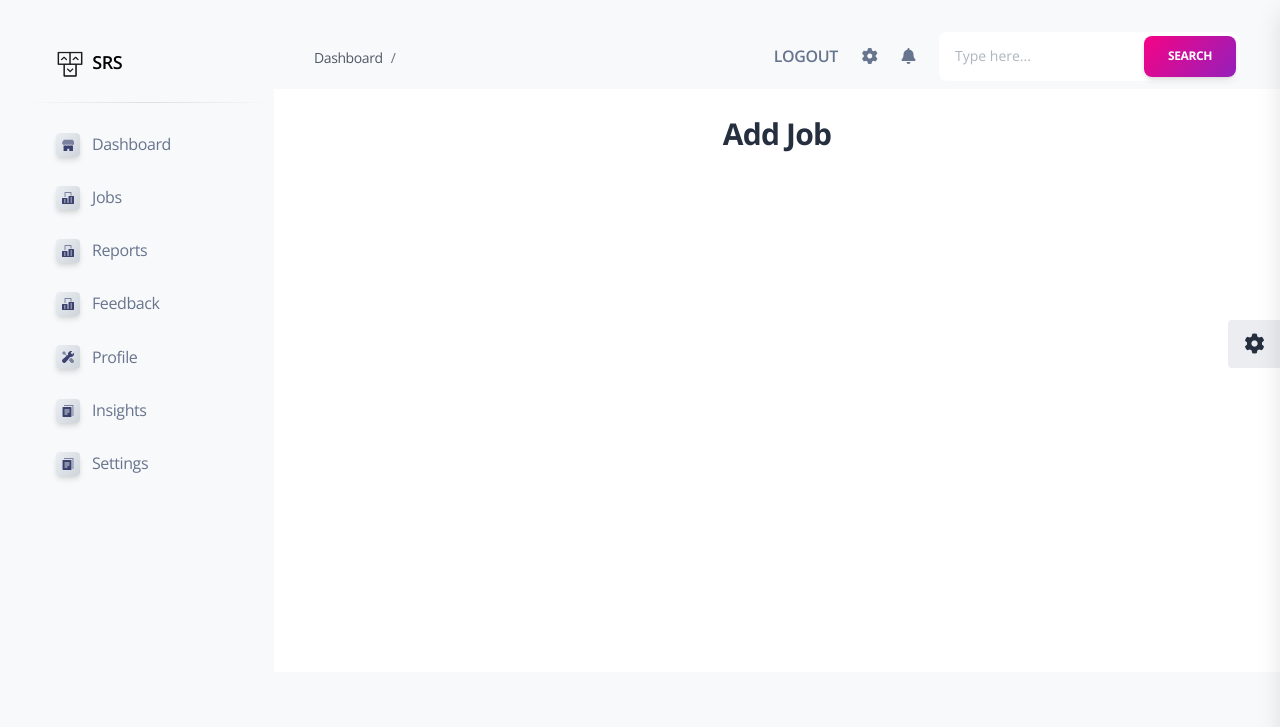
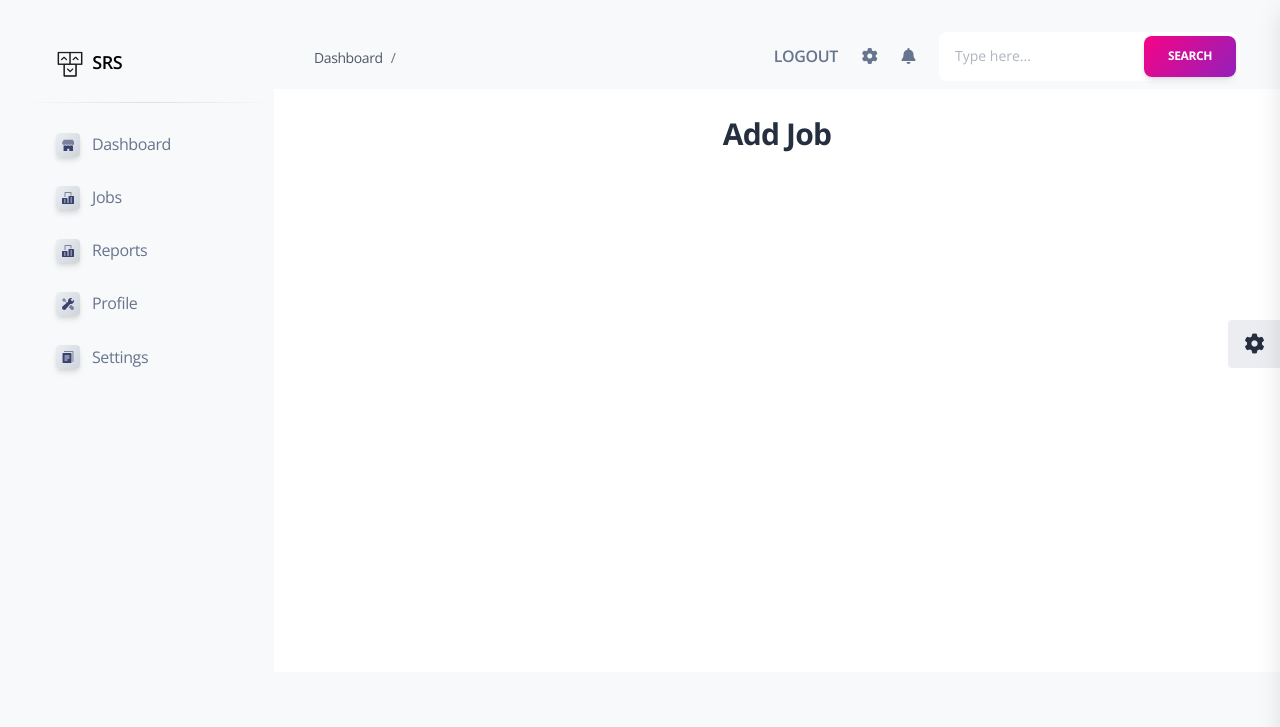
Before and after one commit to usmanikram/Smart-Resume-Screening, a Django app: template SRS/users/templates/addjob.html in a window 1280 px wide. Shown: the top 727 px of the page. Run offline with Django 3.2, Linux system fonts and the light colour scheme; the template is opened without the code that fills it, so the values that code supplies are empty; some libraries are stand-ins or nearby versions.

Commit message:
templates and includes

```diff
--- a/SRS/templates/includes/navigation.html
+++ b/SRS/templates/includes/navigation.html
@@ -40,7 +40,7 @@
                   <a class="dropdown-item border-radius-md" href="javascript:;">
                     <div class="d-flex py-1">
                       <div class="my-auto">
-                        <img src="/static/assets/img/team-4.jpg" class="avatar avatar-sm  me-3 ">
+                        <img src="/static/assets/img/team-2.jpg" class="avatar avatar-sm  me-3 ">
                       </div>
                       <div class="d-flex flex-column justify-content-center">
                         <h6 class="text-sm font-weight-normal mb-1">
--- a/SRS/templates/includes/sidebar.html
+++ b/SRS/templates/includes/sidebar.html
@@ -1,7 +1,7 @@
 <aside class="sidenav navbar navbar-vertical navbar-expand-xs border-0 border-radius-xl my-4 fixed-left ms-4" id="sidenav-main">
   <div class="sidenav-header">
     <i class="fas fa-times p-3 cursor-pointer text-secondary opacity-5 position-absolute right-0 top-0 d-none d-xl-none" aria-hidden="true" id="iconSidenav"></i>
-      <a class="navbar-brand m-0" href="/users">
+    <a class="navbar-brand m-0" href="/">
       <img src="/static/assets/img/logo-ct.png" class="navbar-brand-img h-100 w-15" alt="...">
       <span class="ms-1 font-weight-bold">SRS</span>
     </a>
@@ -10,7 +10,7 @@
   <div class="collapse navbar-collapse  w-auto" id="sidenav-collapse-main">
     <ul class="navbar-nav">
       <li class="nav-item mb-1">
-          <a class="nav-link {% if 'dashboard' in segment %} active {% endif %}" href="/users">
+        <a class="nav-link {% if 'index' in segment %} active {% endif %}" href="/">
           <div class="icon icon-shape icon-xs shadow border-radius-sm bg-gradient-light text-center me-2 d-flex align-items-center justify-content-center">
             <svg width="12px" height="12px" viewBox="0 0 45 40" version="1.1" xmlns="http://www.w3.org/2000/svg" xmlns:xlink="http://www.w3.org/1999/xlink">
               <title>shop </title>
@@ -30,7 +30,7 @@
         </a>
       </li>
       <li class="nav-item mb-1">
-          <a class="nav-link {% if 'jobs' in segment %} active {% endif %}" href="jobs">
+        <a class="nav-link {% if 'tables' in segment %} active {% endif %}" href="/tables.html">
           <div class="icon icon-shape icon-xs shadow border-radius-sm bg-gradient-light text-center me-2 d-flex align-items-center justify-content-center">
             <svg width="12px" height="12px" viewBox="0 0 42 42" version="1.1" xmlns="http://www.w3.org/2000/svg" xmlns:xlink="http://www.w3.org/1999/xlink">
               <title>briefcase-24 </title>
@@ -50,7 +50,7 @@
         </a>
       </li>
       <li class="nav-item mb-1">
-          <a class="nav-link {% if 'reports' in segment %} active {% endif %}" href="reports">
+        <a class="nav-link {% if 'tables' in segment %} active {% endif %}" href="/tables.html">
           <div class="icon icon-shape icon-xs shadow border-radius-sm bg-gradient-light text-center me-2 d-flex align-items-center justify-content-center">
             <svg width="12px" height="12px" viewBox="0 0 42 42" version="1.1" xmlns="http://www.w3.org/2000/svg" xmlns:xlink="http://www.w3.org/1999/xlink">
               <title>briefcase-24 </title>
@@ -70,27 +70,7 @@
         </a>
       </li>
       <li class="nav-item mb-1">
-          <a class="nav-link {% if 'feedback' in segment %} active {% endif %}" href="feedback">
-            <div class="icon icon-shape icon-xs shadow border-radius-sm bg-gradient-light text-center me-2 d-flex align-items-center justify-content-center">
-              <svg width="12px" height="12px" viewBox="0 0 42 42" version="1.1" xmlns="http://www.w3.org/2000/svg" xmlns:xlink="http://www.w3.org/1999/xlink">
-                <title>briefcase-24 </title>
-                <g id="Basic-Elements" stroke="none" stroke-width="1" fill="none" fill-rule="evenodd">
-                  <g id="Rounded-Icons" transform="translate(-1869.000000, -293.000000)" fill="#FFFFFF" fill-rule="nonzero">
-                    <g id="Icons-with-opacity" transform="translate(1716.000000, 291.000000)">
-                      <g id="office" transform="translate(153.000000, 2.000000)">
-                        <path class="color-background" d="M12.25,17.5 L8.75,17.5 L8.75,1.75 C8.75,0.78225 9.53225,0 10.5,0 L31.5,0 C32.46775,0 33.25,0.78225 33.25,1.75 L33.25,12.25 L29.75,12.25 L29.75,3.5 L12.25,3.5 L12.25,17.5 Z" id="Path" opacity="0.6"></path>
-                        <path class="color-background" d="M40.25,14 L24.5,14 C23.53225,14 22.75,14.78225 22.75,15.75 L22.75,38.5 L19.25,38.5 L19.25,22.75 C19.25,21.78225 18.46775,21 17.5,21 L1.75,21 C0.78225,21 0,21.78225 0,22.75 L0,40.25 C0,41.21775 0.78225,42 1.75,42 L40.25,42 C41.21775,42 42,41.21775 42,40.25 L42,15.75 C42,14.78225 41.21775,14 40.25,14 Z M12.25,36.75 L7,36.75 L7,33.25 L12.25,33.25 L12.25,36.75 Z M12.25,29.75 L7,29.75 L7,26.25 L12.25,26.25 L12.25,29.75 Z M35,36.75 L29.75,36.75 L29.75,33.25 L35,33.25 L35,36.75 Z M35,29.75 L29.75,29.75 L29.75,26.25 L35,26.25 L35,29.75 Z M35,22.75 L29.75,22.75 L29.75,19.25 L35,19.25 L35,22.75 Z" id="Shape"></path>
-                      </g>
-                    </g>
-                  </g>
-                </g>
-              </svg>
-            </div>
-            <span class="nav-link-text ms-1">Feedback</span>
-          </a>
-        </li>
-        <li class="nav-item mb-1">
-          <a class="nav-link {% if 'profile' in segment %} active {% endif %}" href="editprofile">
+        <a class="nav-link {% if 'rtl' in segment %} active {% endif %}" href="/rtl.html">
           <div class="icon icon-shape icon-xs shadow border-radius-sm bg-gradient-light text-center me-2 d-flex align-items-center justify-content-center">
             <svg width="12px" height="12px" viewBox="0 0 40 40" version="1.1" xmlns="http://www.w3.org/2000/svg" xmlns:xlink="http://www.w3.org/1999/xlink">
               <title>settings</title>
@@ -110,30 +90,8 @@
           <span class="nav-link-text ms-1">Profile</span>
         </a>
       </li>
-
       <li class="nav-item mb-1">
-          <a class="nav-link  {% if 'insights' in segment %} active {% endif %} " href="insights">
-            <div class="icon icon-shape icon-xs shadow border-radius-sm bg-gradient-light text-center me-2 d-flex align-items-center justify-content-center">
-              <svg width="12px" height="12px" viewBox="0 0 40 44" version="1.1" xmlns="http://www.w3.org/2000/svg" xmlns:xlink="http://www.w3.org/1999/xlink">
-                <title>customer-support</title>
-                <g id="Basic-Elements" stroke="none" stroke-width="1" fill="none" fill-rule="evenodd">
-                  <g id="Rounded-Icons" transform="translate(-1870.000000, -591.000000)" fill="#FFFFFF" fill-rule="nonzero">
-                    <g id="Icons-with-opacity" transform="translate(1716.000000, 291.000000)">
-                      <g id="document" transform="translate(154.000000, 300.000000)">
-                        <path class="color-background" d="M40,40 L36.3636364,40 L36.3636364,3.63636364 L5.45454545,3.63636364 L5.45454545,0 L38.1818182,0 C39.1854545,0 40,0.814545455 40,1.81818182 L40,40 Z" id="Path" opacity="0.603585379"></path>
-                        <path class="color-background" d="M30.9090909,7.27272727 L1.81818182,7.27272727 C0.814545455,7.27272727 0,8.08727273 0,9.09090909 L0,41.8181818 C0,42.8218182 0.814545455,43.6363636 1.81818182,43.6363636 L30.9090909,43.6363636 C31.9127273,43.6363636 32.7272727,42.8218182 32.7272727,41.8181818 L32.7272727,9.09090909 C32.7272727,8.08727273 31.9127273,7.27272727 30.9090909,7.27272727 Z M18.1818182,34.5454545 L7.27272727,34.5454545 L7.27272727,30.9090909 L18.1818182,30.9090909 L18.1818182,34.5454545 Z M25.4545455,27.2727273 L7.27272727,27.2727273 L7.27272727,23.6363636 L25.4545455,23.6363636 L25.4545455,27.2727273 Z M25.4545455,20 L7.27272727,20 L7.27272727,16.3636364 L25.4545455,16.3636364 L25.4545455,20 Z" id="Shape"></path>
-                      </g>
-                    </g>
-                  </g>
-                </g>
-              </svg>
-            </div>
-            <span class="nav-link-text ms-1">Insights</span>
-          </a>
-        </li>
-
-        <li class="nav-item mb-1">
-          <a class="nav-link {% if 'settings' in segment %} active {% endif %}  " href="settings">
+        <a class="nav-link  " href="/sign-in.html">
           <div class="icon icon-shape icon-xs shadow border-radius-sm bg-gradient-light text-center me-2 d-flex align-items-center justify-content-center">
             <svg width="12px" height="12px" viewBox="0 0 40 44" version="1.1" xmlns="http://www.w3.org/2000/svg" xmlns:xlink="http://www.w3.org/1999/xlink">
               <title>document</title>
@@ -242,20 +200,5 @@
       -->
     </ul>
   </div>
-    <div class="sidenav-footer mx-3 mt-3 pt-3">
-      <!--
-      <div class="card card-background shadow-none card-background-mask-primary" id="sidenavCard">
-        <div class="full-background" style="background-image: url('/static/assets/img/curved-images/curved-8.jpg')"></div>
-        <div class="card-body text-left p-3 w-100">
-          <div class="icon icon-shape icon-sm bg-white shadow text-center mb-3 d-flex align-items-center justify-content-center border-radius-md">
-            <i class="ni ni-diamond text-primary text-gradient text-lg top-0" aria-hidden="true" id="sidenavCardIcon"></i>
-          </div>
-          <p class="text-white">Need More?</p>
-          <br />
-          <a href="https://www.creative-tim.com/product/soft-ui-dashboard-pro-django" target="_blank"
-             class="btn btn-white btn-sm w-100 mb-0">Pro Version</a>
-        </div>
-        </div>
-        -->
-    </div>
+
 </aside>
```
Also changed, not shown: SRS/templates/includes/fixed-plugin.html (indentation only). Lines whose indentation alone changed are shown as unchanged.
